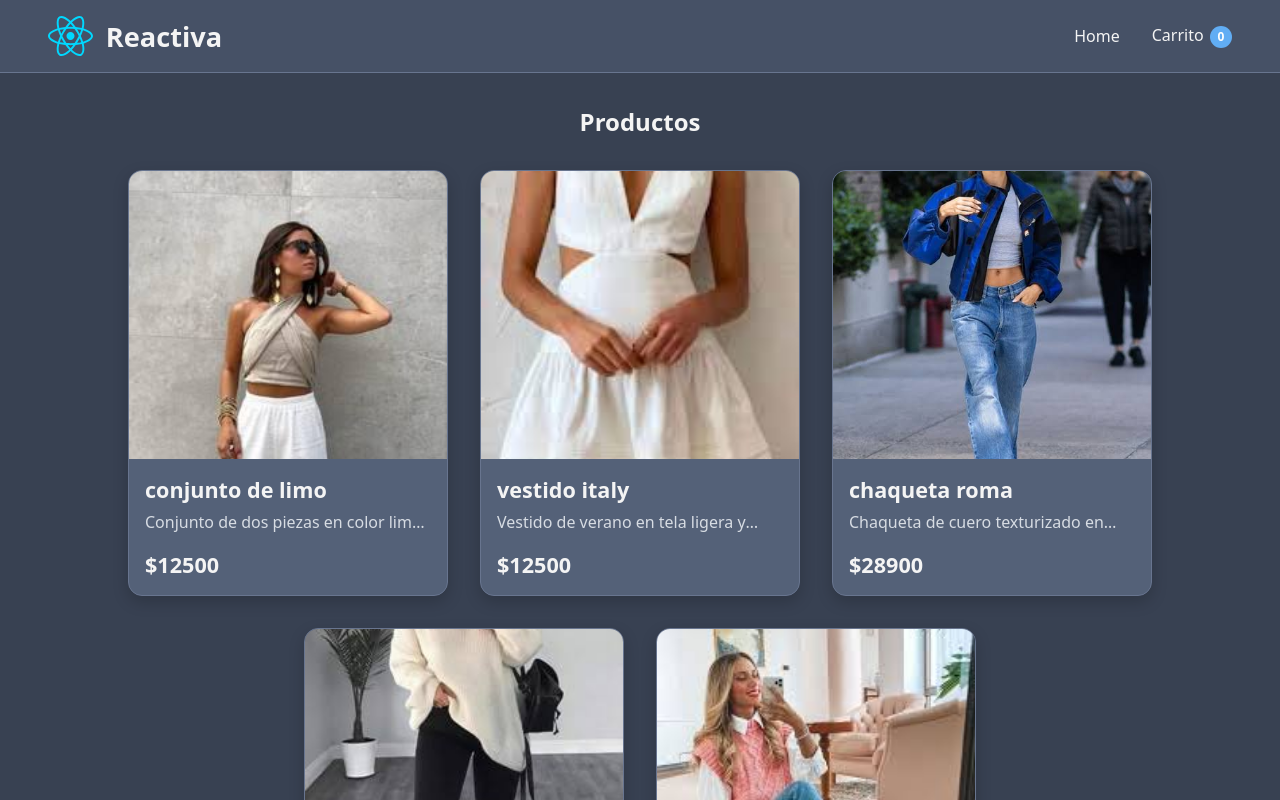
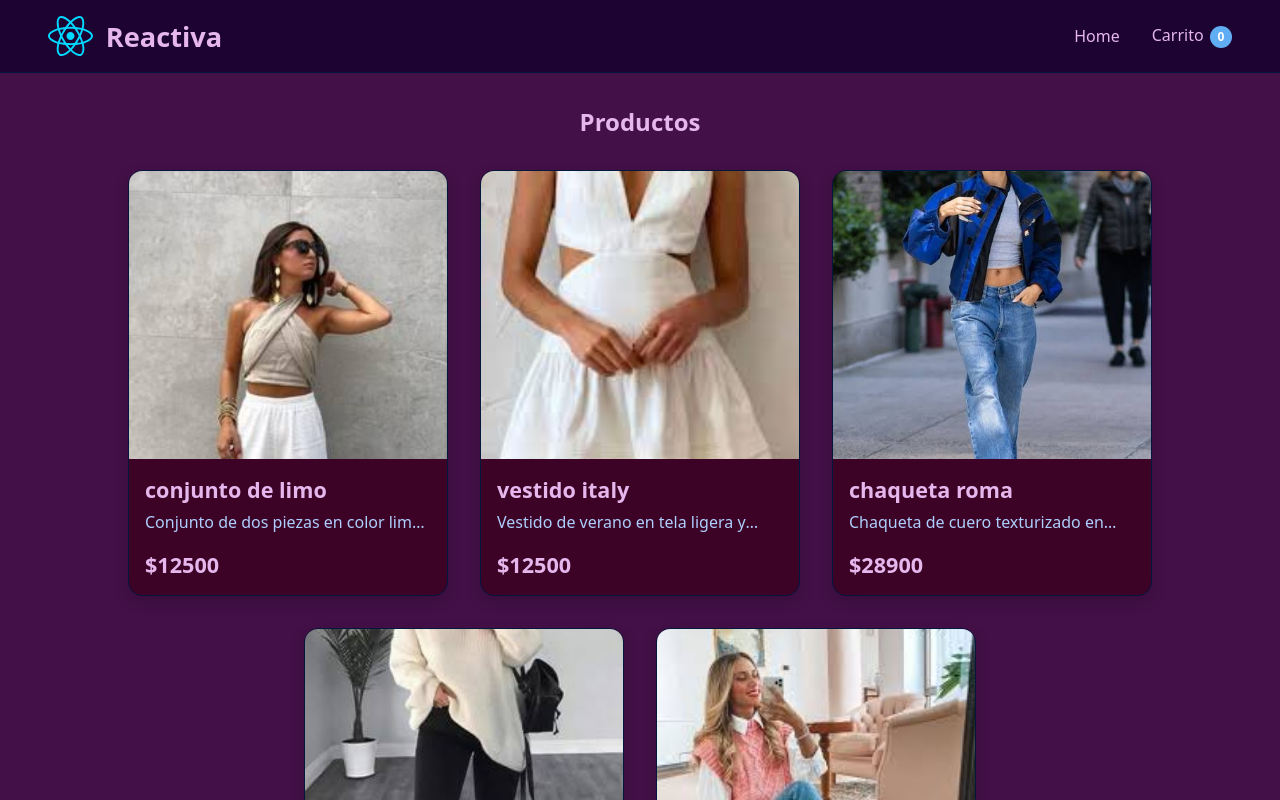
Before and after one commit to Martuluv/MartinaNu-ez_TP26242, a React (Vite) app: page / in a window 1280 px wide. Shown: the top 800 px of the page. Built offline with nearby package versions, Linux system fonts and the light colour scheme.

Commit message:
cambios en el css

```diff
--- a/src/index.css
+++ b/src/index.css
@@ -5,13 +5,13 @@
 }
 
 :root {
-  --bg: #384152;
-  --surface: #465166;
-  --card: #546178;
-  --border: #68758f;
-  --text: #f4f4f4;
-  --text-secondary: #d7dce3;
-  --disabled: #8d97ab;
+  --bg: #431047;
+  --surface: #1d0332;
+  --card: #3d0327;
+  --border: #03173e;
+  --text: #e5b7ec;
+  --text-secondary: #aecffd;
+  --disabled: #725497;
 
   --primary: #61adf4;
   --primary-hover: #7ac4f6;
```
